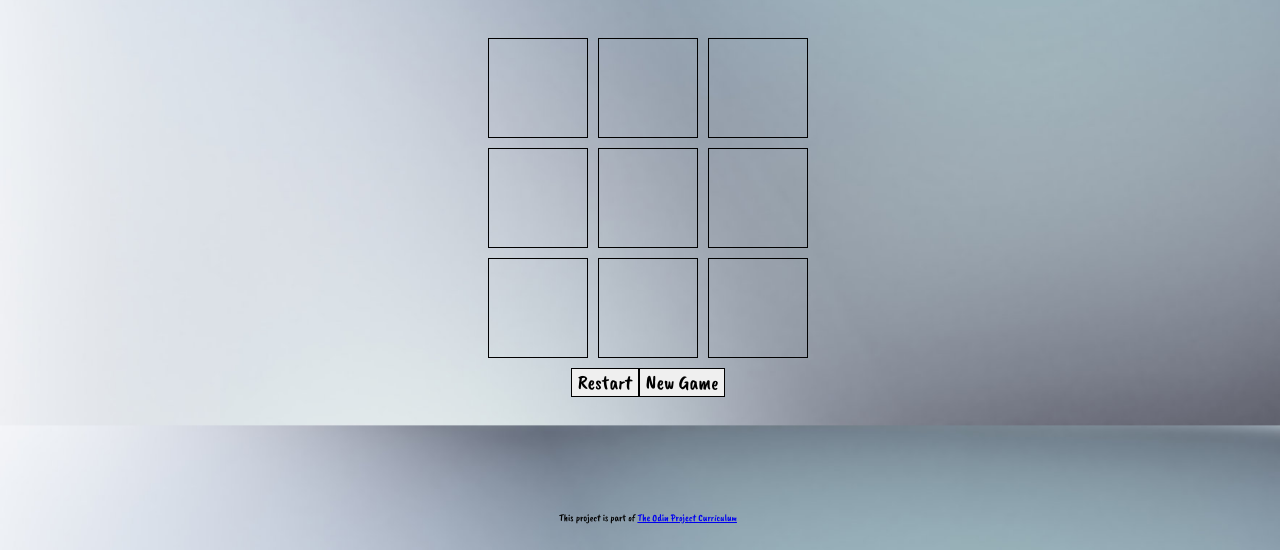
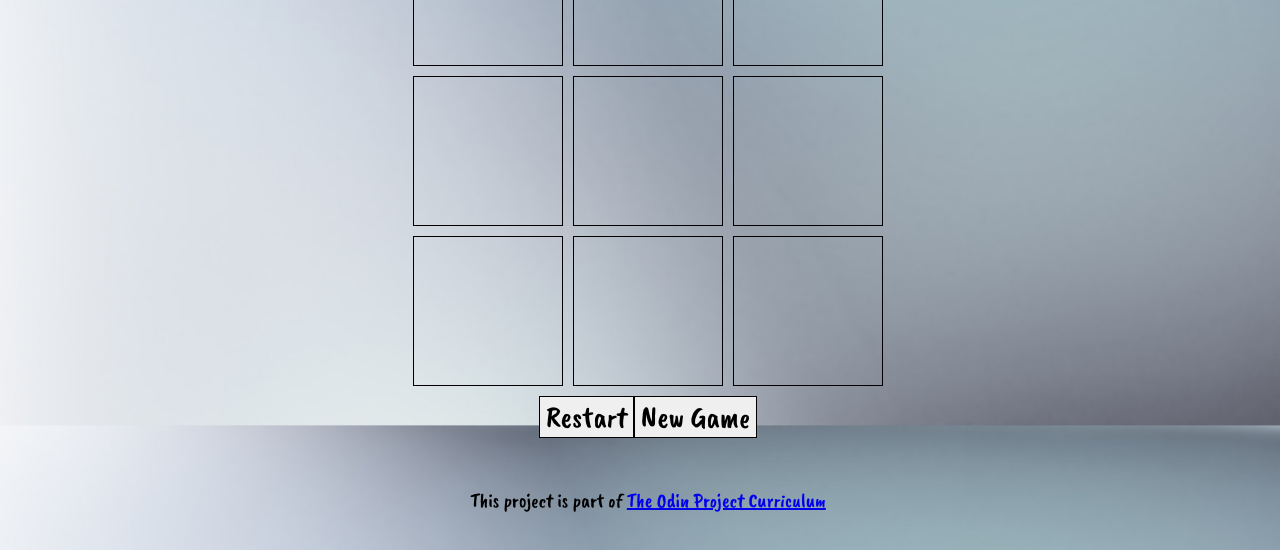
Before and after one commit to andrea-enrica/tic-tac-toe, a plain HTML site: page tic-tac-toe.html in a window 1280 px wide. Shown: the part 266-816 px from the top of the page. Drawn offline with Linux system fonts and the light colour scheme; files whose address does not match are found by name.

Commit message:
Changing font-size

```diff
--- a/tic-tac-toe.css
+++ b/tic-tac-toe.css
@@ -10,7 +10,7 @@
 }
 h1,h2,h3,h4, #board-item, #player-1, #player-2, #player-title, p, .restart, .new-game, #submit {
     font-family: 'Caveat Brush';
-    font-size: 20px;
+    font-size: 30px;
 }
 body {
     display: flex;
@@ -24,16 +24,19 @@ body {
     width:100%;
 }
 #player-turn {
-    margin-top: 0;
-    color:rgb(22, 112, 195)
+    margin-top: -10px;
+    margin-bottom: 10px;
+    color:rgb(22, 112, 195);
+    font-size: 40px;
 }
 h1 {
     display: fixed;
-    font-size: 50px;
+    margin-top:-10px;
+    font-size: 80px;
 }
 h4 {display: none;}
 h2 {
-    font-size: 30px;
+    font-size: 50px;
     color:rgba(22, 112, 195, 0.50);
 }
 .grid{
@@ -48,14 +51,14 @@ h2 {
 }
 #board-game {
     display: grid;
-    grid-template-columns: repeat(var(--grid-columns), 100px);
-    grid-template-rows: repeat(var(--grid-rows), 100px);
+    grid-template-columns: repeat(var(--grid-columns), 150px);
+    grid-template-rows: repeat(var(--grid-rows), 150px);
     gap: 10px;
 }
 #board-item {
     border: 1px solid black;
     text-align: center;
-    font-size: 60px;
+    font-size: 80px;
     transition: all .07s ease;
     text-shadow: 0 0 .5rem black;
 }
@@ -121,12 +124,10 @@ h2 {
     from {top:-300px; opacity:0}
     to {top:0; opacity:1}
 }
-.restart, .new-game{
-    border: 1px solid black;
+.restart, .new-game{border: 1px solid black;}
+p{
+    position: relative;
+    margin-top: 50px;
+    margin-bottom: 0;
+    font-size: 20px;
 }
-p{
-    margin-top: 117px;
-    position: fixed;
-    bottom: 0;
-    font-size: 10px;
-}
```
